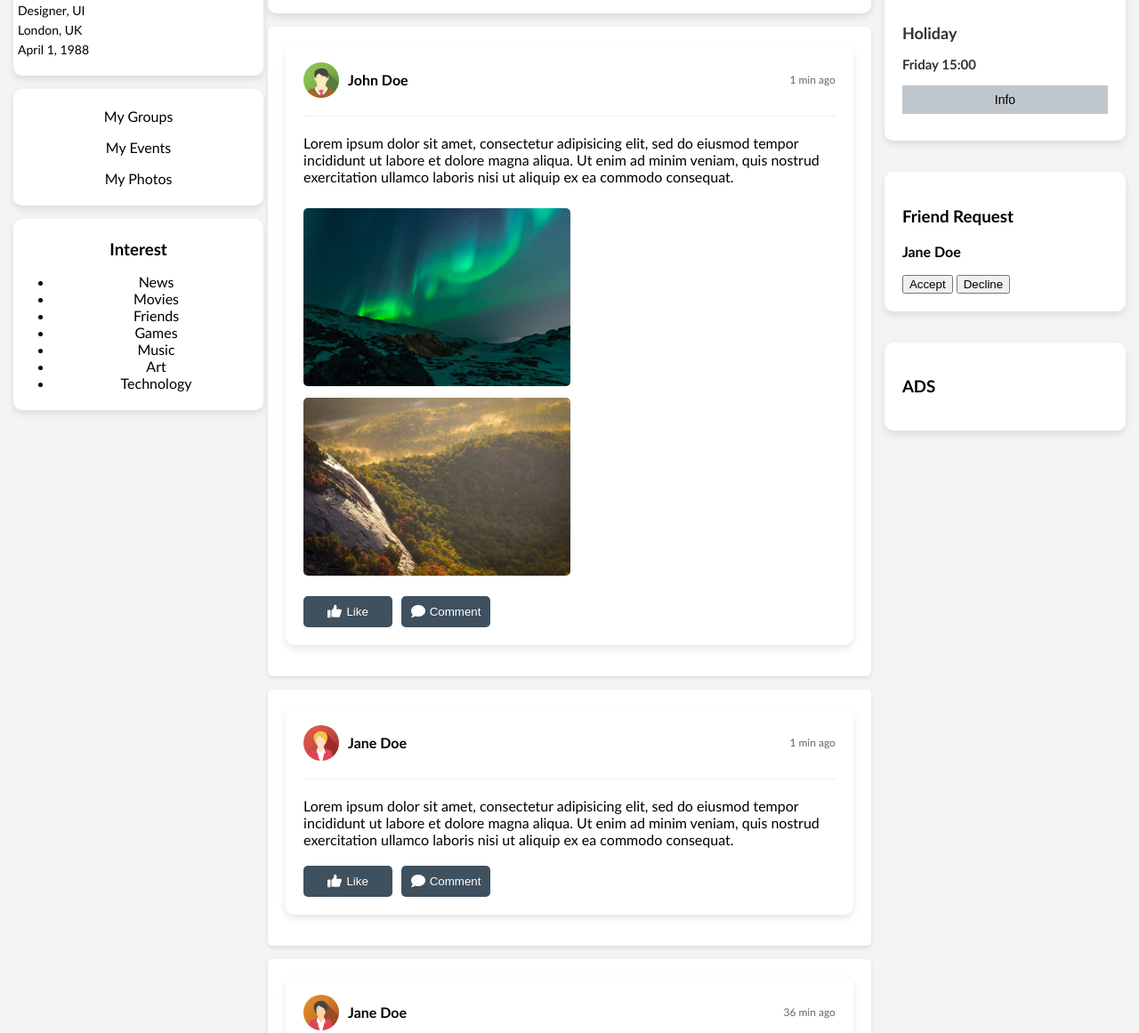
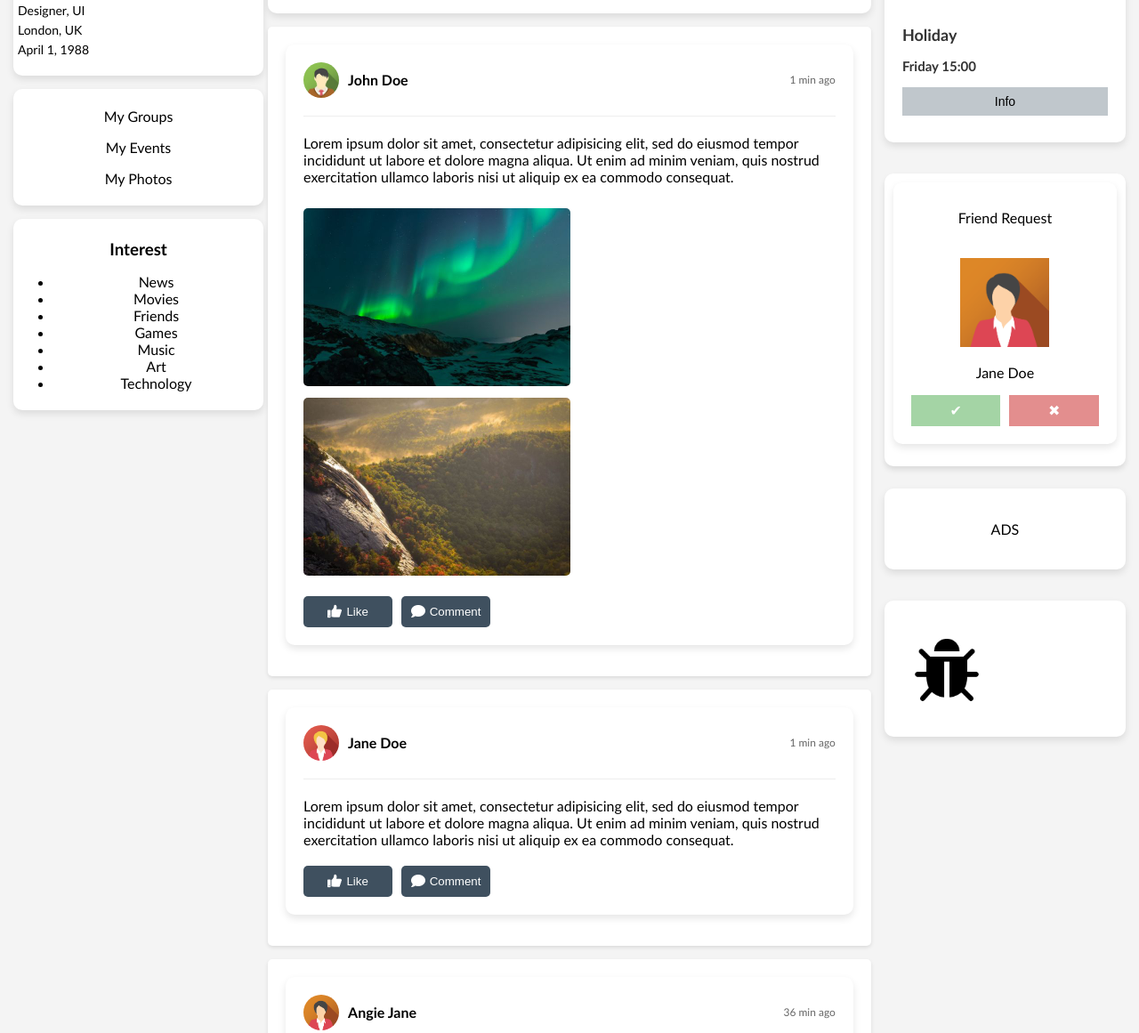
Before and after one commit to kendrick-fontanilla/SecondAct, a plain HTML site: page index.html in a window 1280 px wide. Shown: the part 297-1458 px from the top of the page at 89% size. Drawn offline with Linux system fonts and the light colour scheme.

Commit message:
finalization

```diff
--- a/index.html
+++ b/index.html
@@ -149,14 +149,14 @@
         <section class="box">
             <section class="posts-header">
                 <img src="angiejane-picture.png" alt="Profile Picture">
-                <h3>Jane Doe</h3>
+                <h3>Angie Jane</h3>
                 <span>36 min ago</span>
          </section>
             <hr class="post-line-john">
             <p>Have you seen this?
             </p>
             <section class="post-images">
-                <img src="second-img.png" alt="Post Image">
+                <img  class="angie-pic" src="second-img.png" alt="Post Image">
             </section>
             <section class="post-buttons">
                 <button class="like"><img src="like_icon.png" alt="like-icon">Like</button>
@@ -176,22 +176,33 @@
                     <img src="location.png" alt="holiday picture">
                     <p class="event-title"><strong>Holiday</strong></p>
                     <p class="event-time"><strong>Friday 15:00</strong></p>
-                        <button class="information-btn">Info</button>
+                    <button class="info-btn">Info</button>
                 </aside>
             </aside>
 
 
-            <section class="box">
-                <h3>Friend Request</h3>
-                <article>
-                    <p><strong>Jane Doe</strong></p>
-                    <button>Accept</button>
-                    <button>Decline</button>
-                </article>
-            </section>
-            <section class="box ads">
-                <h3>    ADS     </h3>
-            </section>
+            <aside class="request-card">
+                <aside class="box">
+
+                    <p class="heading">Friend Request</p>
+                    <img class="friend-request-profile" src="angiejane-picture.png" alt="friend">
+                    <p>Jane Doe</p>
+                    <aside class="friend-actions">
+                        <button class="accept-btn">✔</button>
+                        <button class="decline-btn">✖</button>
+                    </aside>
+                </aside>
+            </aside>
+
+
+            <aside class="box ads">
+                <p class="box-ads">    ADS     </p>
+            </aside>
+
+            <aside class="box">
+                <img src="bug.png" alt="Bug">
+            </aside>
+
         </aside>
     </div>
       <!--FOOTER-->
--- a/style.css
+++ b/style.css
@@ -405,19 +405,22 @@ hr {
 
 
 
+
+
+
+
+
+
 /*right*/
 
-.events{
+.events {
     background: white;
     padding: 10px;
     border-radius: 10px;
     text-align: center;
     box-shadow: 0px 4px 6px rgba(0, 0, 0, 0.1);
     margin-bottom: 5px;
-
 }
-
-
 
 .sidebar {
     width: 100%;
@@ -426,31 +429,27 @@ hr {
     gap: 20px;
 }
 
-
 .event-card img {
     width: 100%;
     margin-bottom: 10px;
 }
+
 .event-card {
     font-size: 15px;
     color: #333;
-
 }
 
+.event-heading {
+    margin-top: 10px;
+    font-size: 16px;
+    font-weight: bold;
+    text-align: center;
+}
 
-.event-card h4 {
-    font-size: 15px;
-    color: #333;
-
-}
-.event-heading{
-    margin-top: 10px;
-}
 .event-title {
     font-weight: bold;
     font-size: 18px;
-    margin-bottom: 10px; /
-
+    margin-bottom: 10px;
 }
 
 .event-time {
@@ -458,12 +457,11 @@ hr {
     margin-bottom: 10px;
 }
 
-.sidebar > .event-card > img{
+.sidebar > .event-card > img {
     width: 100%;
     margin-top: 20px;
 }
-
-.information-btn {
+.info-btn {
     background: #c0c7cc;
     border: none;
     padding: 8px;
@@ -474,19 +472,80 @@ hr {
     margin-bottom: 10px;
 }
 
-.information-btn:hover {
+.info-btn:hover {
     background: #a9b0b5;
 }
 
+/*friendrequestttttt*/
 
 
+.request-card{
+    background: white;
+    padding: 10px;
+    border-radius: 10px;
+    text-align: center;
+    box-shadow: 0px 4px 6px rgba(0, 0, 0, 0.1);
+    margin-bottom: 5px;
+}
+.friend-actions {
+    display: flex;
+    justify-content: center;
+    gap: 10px;
+    margin-top: 10px;
+}
+
+.heading{
+    margin-top: 10px;
+}
+
+.friend-request-profile{
+    align-self: center;
+    width: 100px;
+    height: 100px;
+    margin-top: 20px;
+}
 
 
+.accept-btn, .decline-btn {
+    border: none;
+    padding: 8px 15px;
+    font-size: 16px;
+    cursor: pointer;
+    width: 100%;
+}
+
+.accept-btn {
+    background: #a4d4a5;
+    color: white;
+}
+
+.decline-btn {
+    background: #e38e8e;
+    color: white;
+}
 
 
+.accept-btn:hover {
+    background: #cfd8cf;
+}
 
+.decline-btn:hover {
+    background: #cfd8cf;
+}
 
-
+/*box adss*/
+.box-ads{
+    text-align: center;
+}
+.box img[alt="Bug"] {
+    width: 80px;
+    height: 80px;
+    margin-top: 10px;
+    background: white;
+    padding: 10px;
+    border-radius: 10px;
+    align-items: center;
+}
 
 
 
```
Also changed, not shown: bug.png (added). Lines whose indentation alone changed are shown as unchanged.
